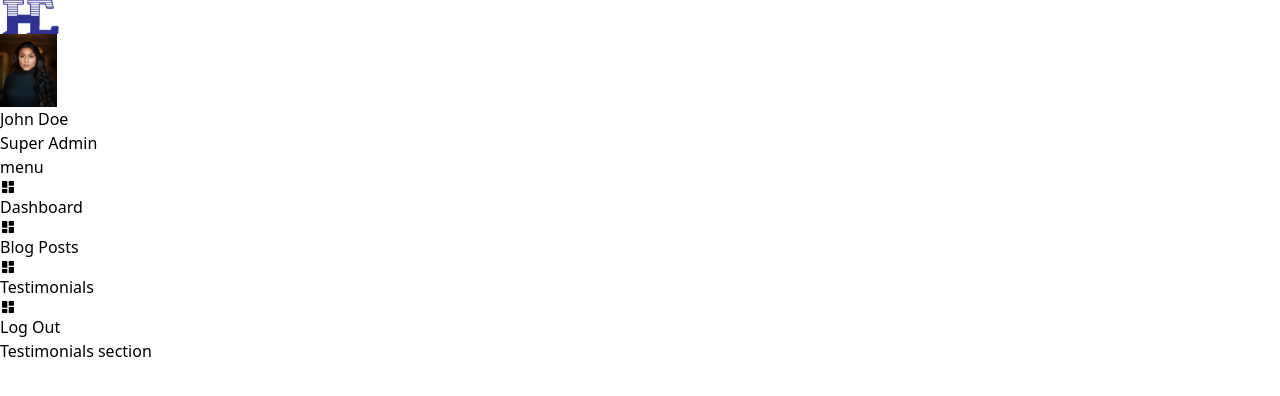
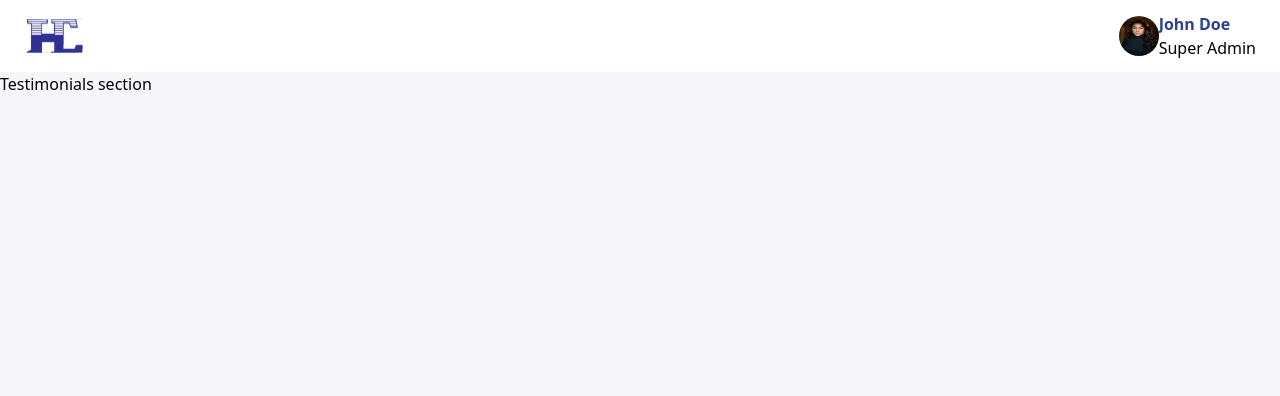
Before and after one commit to joshytheprogrammer/ochexagon_admin, a Next.js app: page /testimonials in a window 1280 px wide. Shown: the top 396 px of the page. Built offline with nearby package versions, Linux system fonts and the light colour scheme.

Commit message:
Created the admin panel layout
Created Desktop layout

```diff
--- a/app/(panel)/layout.jsx
+++ b/app/(panel)/layout.jsx
@@ -1,56 +1,16 @@
-import Image from "next/image";
-import { BiSolidDashboard } from 'react-icons/bi'
+import Header from '@components/adminPanel/Header';
+import SidePanel from '@components/adminPanel/SidePanel';
 
 const AdminPanelLayout = ({ children }) => {
   return (
-    <div className="adminPanel">
-      <header>
-        <Image
-          src="/assets/logo.svg"
-          alt="Company logo"
-          width={60}
-          height={61 / 2}
-        />
+    <div className="adminPanel w-full flex flex-col h-screen">
+      <Header />
 
-        <div>
-          <Image src="/assets/woman.jpg" alt="A woman" width={57} height={57} />
+      <div className="flex flex-grow">
+        <SidePanel />
 
-          <div>
-            <h3>John Doe</h3>
-            <p>Super Admin</p>
-          </div>
-        </div>
-      </header>
-
-      <aside>
-        <h2>menu</h2>
-
-        <div>
-          <div>
-            <div>
-              <BiSolidDashboard />
-              <span>Dashboard</span>
-            </div>
-
-            <div>
-              <BiSolidDashboard />
-              <span>Blog Posts</span>
-            </div>
-
-            <div>
-              <BiSolidDashboard />
-              <span>Testimonials</span>
-            </div>
-          </div>
-
-          <div>
-            <BiSolidDashboard />
-            <span>Log Out</span>
-          </div>
-        </div>
-      </aside>
-
-      <main>{children}</main>
+        <main className="bg-blueish-white flex-grow">{children}</main>
+      </div>
     </div>
   );
 };
--- /dev/null
+++ b/components/adminPanel/Header.jsx
@@ -0,0 +1,31 @@
+import Image from 'next/image';
+
+const Header = () => {
+  return (
+    <header className="bg-white w-full flex justify-between self-center px-6 py-3">
+      <Image
+        src="/assets/logo.svg"
+        alt="Company logo"
+        width={60}
+        height={61 / 2}
+      />
+
+      <div className="flex flex-row items-center">
+        <Image
+          src="/assets/woman.jpg"
+          alt="A woman"
+          width={40}
+          height={57}
+          className="rounded-[50%] aspect-square"
+        />
+
+        <div>
+          <h3 className="text-primary-color font-semibold">John Doe</h3>
+          <p>Super Admin</p>
+        </div>
+      </div>
+    </header>
+  );
+};
+
+export default Header;
--- /dev/null
+++ b/components/adminPanel/SidePanel.jsx
@@ -0,0 +1,58 @@
+"use client";
+
+import { BiSolidDashboard } from "react-icons/bi";
+import Link from "next/link";
+import { usePathname } from "next/navigation";
+
+const SidePanel = () => {
+  const route = usePathname();
+
+  return (
+    <aside className="bg-primary-color text-white w-[15%] hidden translate-x-[-100%]">
+      <h2 className="uppercase font-semibold text-2xl m-4 mb-12">menu</h2>
+
+      <div className="flex flex-col">
+        <div>
+          <Link
+            href="/dashboard"
+            className={`sidebar-links ${
+              route === "/dashboard" ? "text-primary-color" : "text-white"
+            } ${route === "/dashboard" ? "bg-white" : ""}`}
+          >
+            <BiSolidDashboard />
+            <span>Dashboard</span>
+          </Link>
+
+          <Link
+            href="/blog"
+            className={`sidebar-links ${
+              route === "/blog" ? "text-primary-color" : "text-white"
+            } ${route === "/blog" ? "bg-white" : ""}`}
+          >
+            <BiSolidDashboard />
+            <span>Blog Posts</span>
+          </Link>
+
+          <Link
+            href="/testimonials"
+            className={`sidebar-links ${
+              route === "/testimonials" ? "text-primary-color" : "text-white"
+            } ${route === "/testimonials" ? "bg-white" : ""}`}
+          >
+            <BiSolidDashboard />
+            <span>Testimonials</span>
+          </Link>
+        </div>
+
+        <hr className="w-[80%] self-center" />
+
+        <Link href="/" className="text-white w-fit flex items-center mt-6 ml-4">
+          <BiSolidDashboard className="text-[25px] mr-2" />
+          <span>Log Out</span>
+        </Link>
+      </div>
+    </aside>
+  );
+};
+
+export default SidePanel;
--- a/styles/globals.css
+++ b/styles/globals.css
@@ -20,4 +20,12 @@
   .form_field input {
     @apply w-full border-solid border-[1.5px] border-gray outline-none focus:border-primary-color focus:border-[2px] rounded-[4px] py-2 px-3;
   }
+
+  .sidebar-links {
+    @apply w-full flex items-center mb-6 px-4 py-3;
+  }
+
+  .sidebar-links svg {
+    @apply text-[25px] mr-2;
+  }
 }
```
